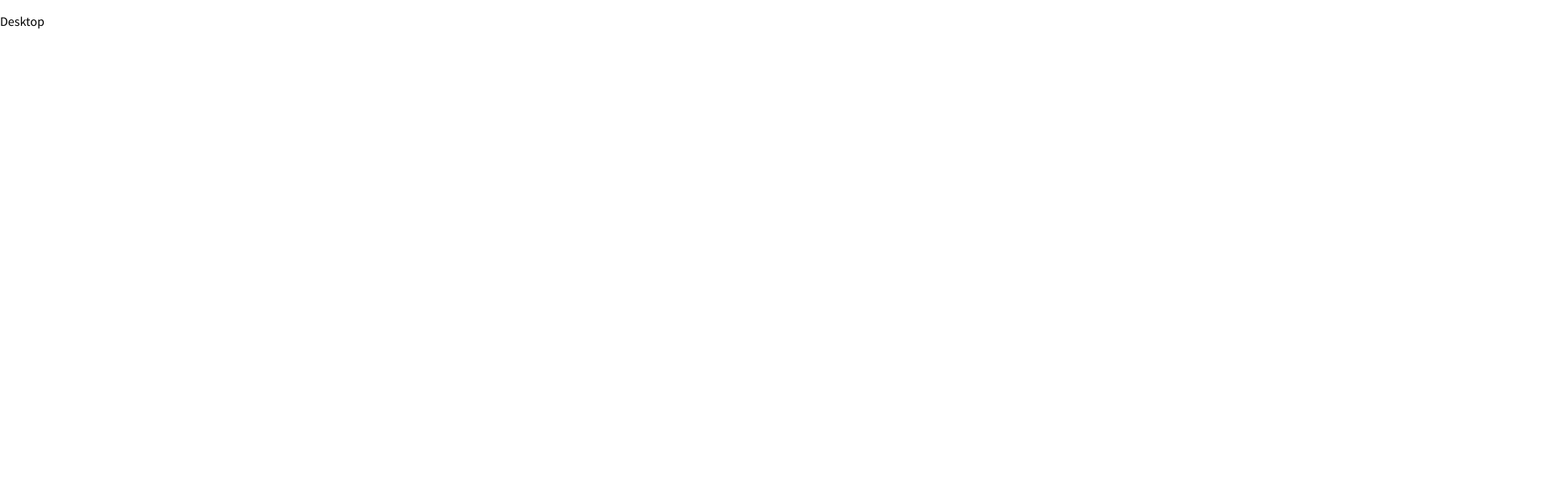
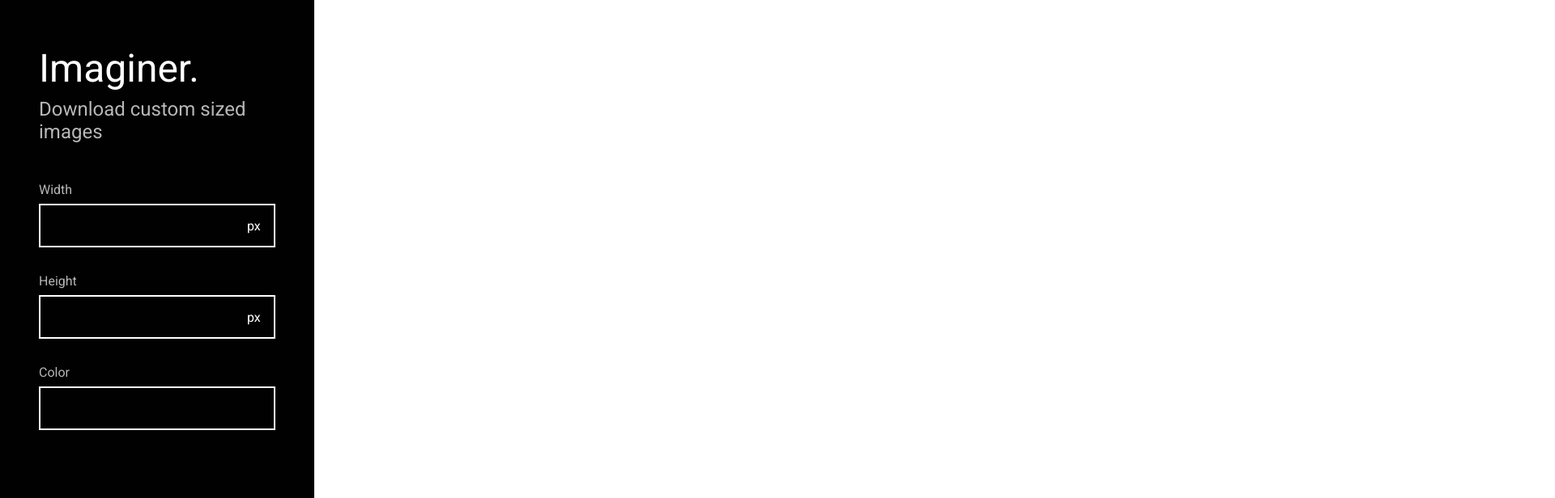
Before and after one commit to abinavseelan/imaginer, a React app: page / in a window 1280 px wide. Shown: the top 616 px of the page at 81% size, 1920 px wide, since content can reach past the window. Built offline with nearby package versions, Linux system fonts and the light colour scheme.

Commit message:
Control Center

```diff
--- /dev/null
+++ b/src/components/TextInput/index.tsx
@@ -0,0 +1,27 @@
+import React from 'react';
+
+import { InputWrapper, Wrapper } from './styles';
+
+const TextInput = (props: any) => {
+  return (
+    <Wrapper>
+      <label>{props.label}</label>
+      <InputWrapper>
+        {
+          props.left
+        }
+        <input
+          type='text'
+          name={props.name}
+          value={props.value}
+          onChange={props.onChange}
+        />
+        {
+          props.right
+        }
+      </InputWrapper>
+    </Wrapper>
+  );
+};
+
+export default TextInput;
--- /dev/null
+++ b/src/components/TextInput/styles.ts
@@ -0,0 +1,32 @@
+import Styled from 'styled-components';
+
+import { themeConstants } from 'Src/shared/styles';
+
+export const Wrapper = Styled.div`
+  margin: ${themeConstants.spacing.xLarge} 0;
+
+  label {
+    color: ${themeConstants.colors.text.secondary};
+    display: block;
+  }
+
+  input {
+    border: none;
+    outline: none;
+    padding: ${themeConstants.spacing.medium} ${themeConstants.spacing.large};
+    margin: ${themeConstants.spacing.medium} 0;
+    font-size: ${themeConstants.fontSize.default};
+    color: ${themeConstants.colors.text.primary};
+
+    flex-grow: 1;
+    background: transparent;
+  }
+`;
+
+export const InputWrapper = Styled.div`
+  margin: ${themeConstants.spacing.medium} 0;
+  border: 2px solid ${themeConstants.colors.border.default};
+
+  display: flex;
+  align-items: center;
+`;
--- a/src/containers/Desktop/index.tsx
+++ b/src/containers/Desktop/index.tsx
@@ -1,9 +1,88 @@
 import React from 'react';
 
+import {
+  Canvas,
+  ColorSquare,
+  ControlCenter,
+  ControlCenterOptions,
+  Controls,
+  DownloadCTA,
+  LeftInfo,
+  MainContainer,
+  RightInfo,
+} from './styles';
+
+import TextInput from 'Components/TextInput';
+
 class Desktop extends React.PureComponent<{}, {}> {
+  public state = {
+    color: '',
+    height: '',
+    width: '',
+  };
+
+  public handleInput = (e: React.SyntheticEvent)  => {
+    const { target } = e;
+
+    if (!target) {
+      return;
+    }
+
+    const { name, value } = target as HTMLInputElement;
+
+    this.setState({
+      [name]: value,
+    });
+  }
+
   public render() {
     return (
-      <p>Desktop</p>
+      <MainContainer>
+        <ControlCenter>
+          <ControlCenterOptions>
+            <h1>
+              Imaginer.
+            </h1>
+            <h2>
+              Download custom sized images
+            </h2>
+
+            <Controls>
+              <TextInput
+                label='Width'
+                name='width'
+                right={<RightInfo>px</RightInfo>}
+                value={this.state.width}
+                onChange={this.handleInput}
+              />
+
+              <TextInput
+                label='Height'
+                name='height'
+                right={<RightInfo>px</RightInfo>}
+                value={this.state.height}
+                onChange={this.handleInput}
+              />
+
+              <TextInput
+                label='Color'
+                name='color'
+                left={
+                    <LeftInfo>
+                      <ColorSquare color={this.state.color}/>
+                    </LeftInfo>
+                }
+                value={this.state.color}
+                onChange={this.handleInput}
+              />
+            </Controls>
+          </ControlCenterOptions>
+          <DownloadCTA>
+            Download
+          </DownloadCTA>
+        </ControlCenter>
+        <Canvas />
+      </MainContainer>
     );
   }
 }
--- /dev/null
+++ b/src/containers/Desktop/styles.ts
@@ -0,0 +1,85 @@
+import Styled from 'styled-components';
+
+import { themeConstants } from 'Src/shared/styles';
+
+export const MainContainer = Styled.div`
+  display: flex;
+  flex-direction: row;
+`;
+
+export const ControlCenter = Styled.div`
+  flex: 2;
+  height: 100vh;
+
+  background-color: ${themeConstants.colors.background.primary};
+
+  color: ${themeConstants.colors.text.primary};
+
+  display: flex;
+  flex-direction: column;
+`;
+
+export const Canvas = Styled.canvas`
+  flex: 5;
+  height: 100vh;
+
+  background-color: ${themeConstants.colors.background.alternate};
+`;
+
+export const ControlCenterOptions = Styled.div`
+  flex: 22;
+
+  padding: ${themeConstants.spacing.xxLarge};
+
+  h1, h2 {
+    margin: ${themeConstants.spacing.medium} 0;
+  }
+
+  h1 {
+    font-size: ${themeConstants.fontSize.xLarge};
+  }
+
+  h2 {
+    color: ${themeConstants.colors.text.secondary};
+    font-size: ${themeConstants.fontSize.medium};
+  }
+`;
+
+export const DownloadCTA = Styled.div`
+  flex: 1;
+  min-height: 60px;
+
+  display: flex;
+  align-items: center;
+  justify-content: center;
+
+  background-color: ${themeConstants.colors.buttons.primary};
+  font-size: ${themeConstants.fontSize.default};
+  cursor: pointer;
+
+  transition: all 0.15s ease-out;
+
+  &:hover {
+    background-color: ${themeConstants.colors.buttons.primaryHover};
+  }
+`;
+
+export const Controls = Styled.div`
+  margin: ${themeConstants.spacing.xxLarge} 0;
+`;
+
+export const RightInfo = Styled.div`
+  padding: 0 ${themeConstants.spacing.large};
+`;
+
+export const LeftInfo = Styled.div`
+  padding-left: ${themeConstants.spacing.large};
+`;
+
+export const ColorSquare = Styled.div`
+  width: 16px;
+  height: 16px;
+  ${(props: any) => `
+    background-color: ${props.color};
+  `}
+`;
--- a/src/index.html
+++ b/src/index.html
@@ -5,7 +5,7 @@
   <meta name="viewport" content="width=device-width, initial-scale=1.0">
   <meta http-equiv="X-UA-Compatible" content="ie=edge">
   <title>Imaginer - Easy image creation tool</title>
-  <link href="https://fonts.googleapis.com/css?family=Source+Sans+Pro" rel="stylesheet">
+  <link href="https://fonts.googleapis.com/css?family=Roboto" rel="stylesheet">
 </head>
 <body>
   <div id="app"></div>
--- a/src/shared/styles.ts
+++ b/src/shared/styles.ts
@@ -1,13 +1,18 @@
 import Styled, { createGlobalStyle } from 'styled-components';
 
-const themeConstants = {
+export const themeConstants = {
   colors: {
     background: {
       alternate: '#ffffff',
       primary: '#010102',
     },
+    border: {
+      default: '#fff',
+      focused: '#0066FF',
+    },
     buttons: {
       primary: '#0066FF',
+      primaryHover: '#004ec3',
     },
     text: {
       alternate: '#010102',
@@ -18,12 +23,16 @@ const themeConstants = {
 
   spacing: {
     large: '16px',
+    medium: '8px',
     small: '4px',
+    xLarge: '32px',
+    xxLarge: '48px',
   },
 
   fontSize: {
     default: '16px',
     large: '32px',
+    medium: '24px',
     xLarge: '48px',
   },
 };
@@ -31,10 +40,11 @@ const themeConstants = {
 export const GlobalStyle = createGlobalStyle`
   * {
     box-sizing: border-box;
+    font-weight: 400;
   }
 
   body {
-    font-family: 'Source Sans Pro', sans-serif;
+    font-family: 'Roboto', sans-serif;
     font-size: ${themeConstants.fontSize.default};
     margin: 0;
     min-height: 100vh;
--- a/tsconfig.json
+++ b/tsconfig.json
@@ -17,7 +17,11 @@
         "allowSyntheticDefaultImports": true,
         "baseUrl": "./",
         "moduleResolution": "node",
-        "paths": {}
+        "paths": {
+          "Src/*": ["src/*"],
+          "Components/*": ["src/components/*"],
+          "Containers/*": ["src/containers/*"],
+        }
     },
     "include": [
         "./src/**/*",
```
Also changed, not shown: webpack/development.js (+6 -1 lines).
